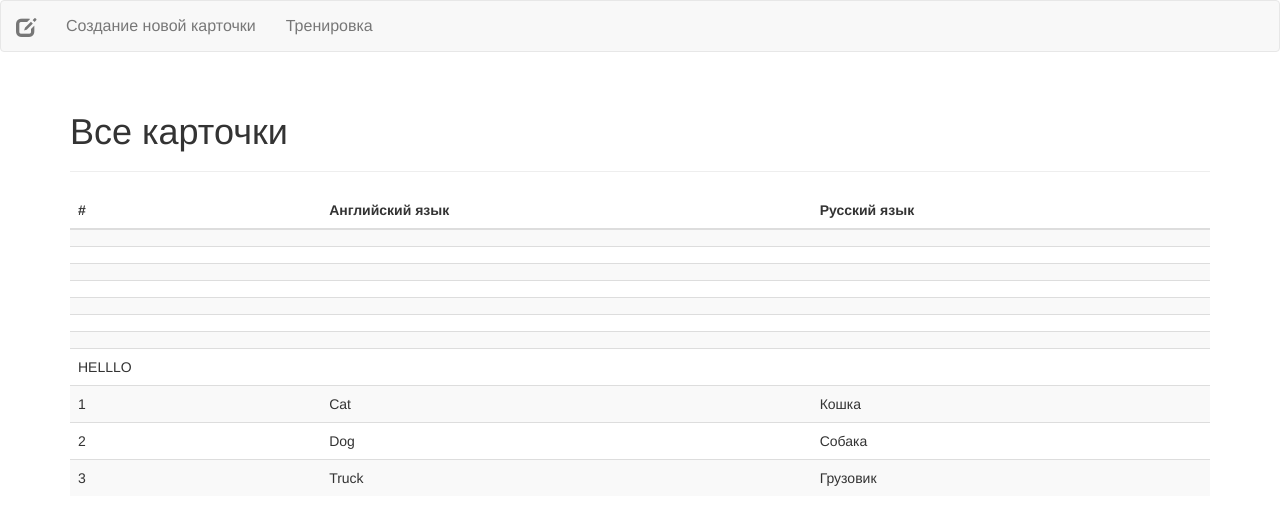
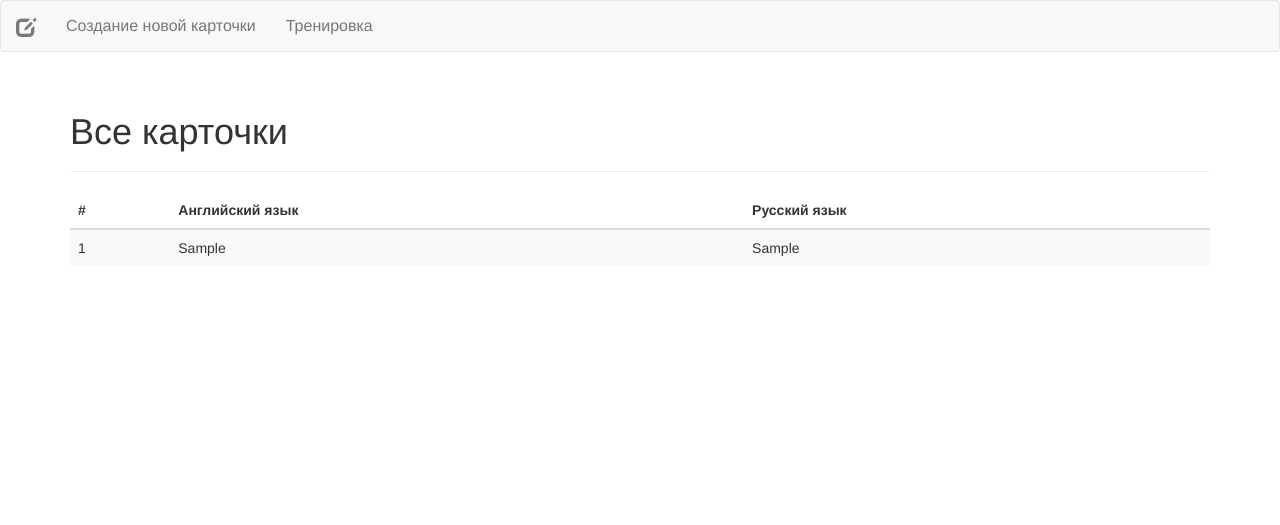
Before and after one commit to promolife539/cards, a Flask app: page /cards/ in a window 1280 px wide. Shown: the top 525 px of the page. Run offline with Flask 2, Linux system fonts and the light colour scheme; tables that the repository leaves empty hold one stand-in row (values such as "Sample post"); some libraries are stand-ins or nearby versions.

Commit message:
save new card to db

```diff
--- a/server.py
+++ b/server.py
@@ -1,33 +1,52 @@
 from flask import Flask, render_template, request
+import db
 
 my_flask_app = Flask(__name__)
 
 
 @my_flask_app.route('/')
 def index():
-    return render_template('index.html', title="Карточки для изучения иностранного языка")
+    return render_template(
+        'index.html', title="Карточки для изучения иностранного языка"
+        )
 
 
-@my_flask_app.route('/new/')
+@my_flask_app.route('/new/', methods=['GET', 'POST'])
 def all_news():
-    return render_template('new_card.html', title="Создание новой карточки",
+
+    if request.method == 'POST':
+        # Добавление в базу новой карточки
+        new_card=db.Card('en_meaning', 'ru_meaning', 'example', 'extra_info')
+        db.db_session.add(new_card)
+        db.db_session.commit()
+
+
+        return str(request.form.get('en_meaning'))
+
+    return render_template(
+        'new_card.html', title="Создание новой карточки",
         nav_link_1="/cards/", nav_link_2="/training/",
-        nav_link_1_name="Все карточки", nav_link_2_name="Тренировка")
+        nav_link_1_name="Все карточки", nav_link_2_name="Тренировка"
+        )
 
 
 @my_flask_app.route('/cards/')
 def all_cards():
-    return render_template('all_cards.html', title="Все карточки",
+    return render_template(
+        'all_cards.html', title="Все карточки",
         nav_link_1="/new/", nav_link_2="/training/",
         nav_link_1_name="Создание новой карточки", nav_link_2_name="Тренировка",
-        cards = [1, 2, 3, 4, 5, 6, 7, {'name': 'HELLLO'}])
+        cards = db.db_session.query(db.Card).all()
+        )
 
 
 @my_flask_app.route('/training/')
 def training():
-    return render_template('training.html', title="Тренировка",
+    return render_template(
+        'training.html', title="Тренировка",
         nav_link_1="/new/", nav_link_2="/cards/",
-        nav_link_1_name="Создание новой карточки", nav_link_2_name="Все карточки")
+        nav_link_1_name="Создание новой карточки", nav_link_2_name="Все карточки"
+        )
 
 
 if __name__ == "__main__":
--- a/templates/cards_table.html
+++ b/templates/cards_table.html
@@ -19,26 +19,11 @@
     <tbody>
       {% for c in cards %}
       <tr>
-        <td>{{ c.name }}</td>
-        <td></td>
-        <td></td>
+        <td>{{ c.id }}</td>
+        <td>{{ c.en_meaning }}</td>
+        <td>{{ c.ru_meaning }}</td>
       </tr>
       {% endfor %}
-      <tr>
-        <td>1</td>
-        <td>Cat</td>
-        <td>Кошка</td>
-      </tr>
-      <tr>
-        <td>2</td>
-        <td>Dog</td>
-        <td>Собака</td>
-      </tr>
-      <tr>
-        <td>3</td>
-        <td>Truck</td>
-        <td>Грузовик</td>
-      </tr>
     </tbody>
   </table>
 
```
Also changed, not shown: templates/new_card.html (+5 -6 lines).
